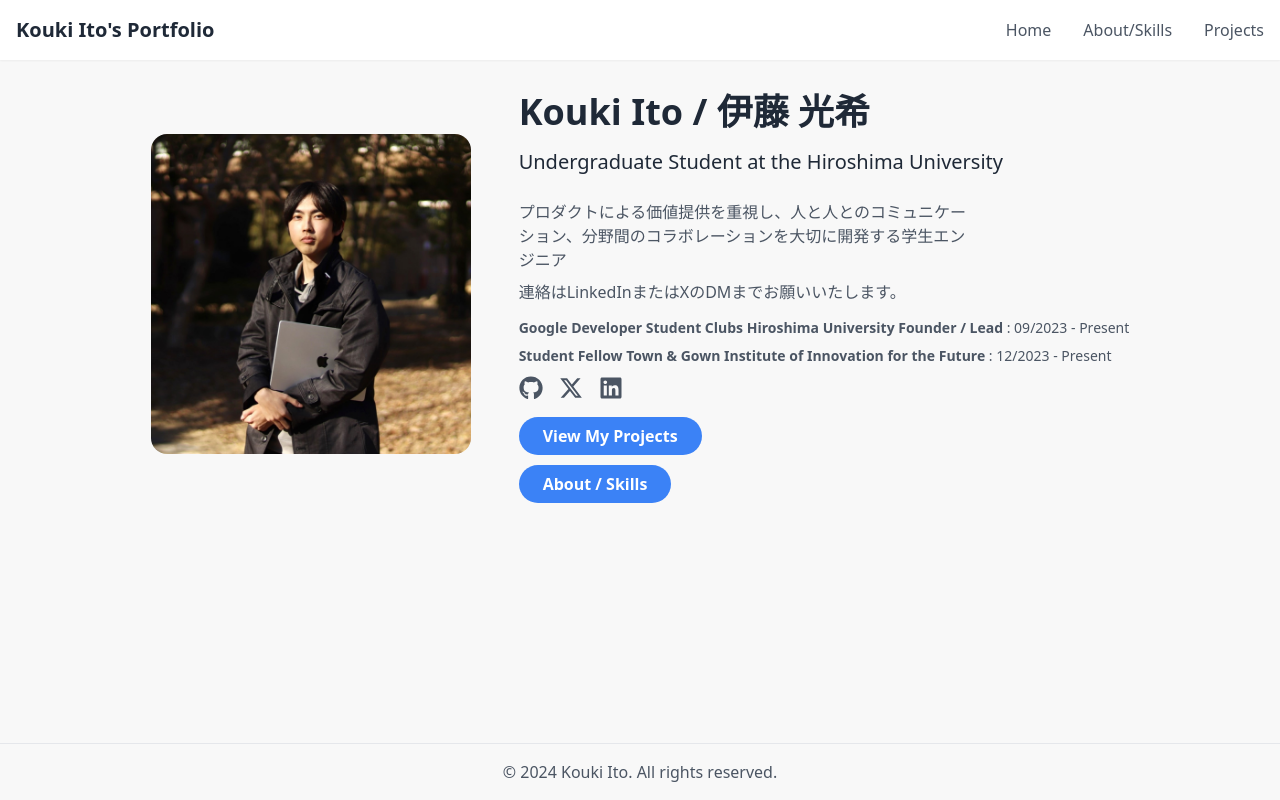
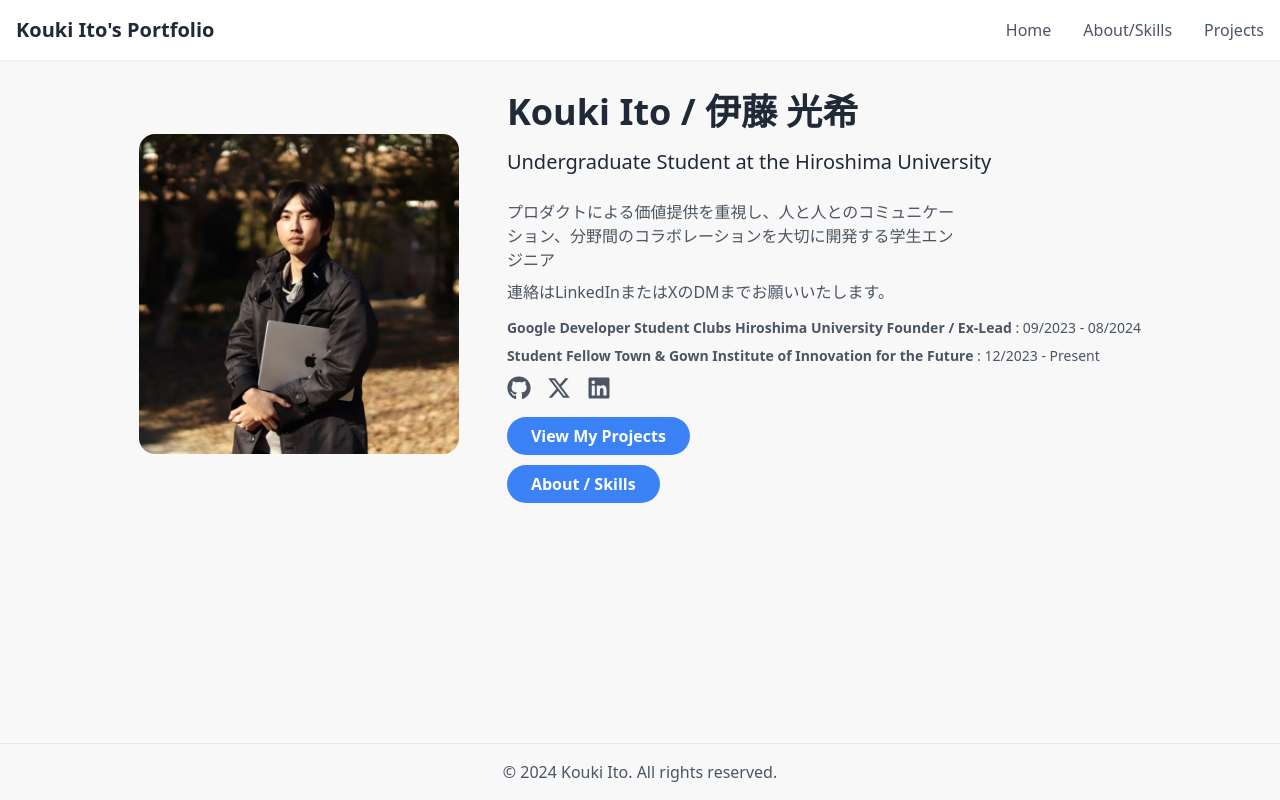
Before and after one commit to koukiito/portfolio-next, a Next.js app in the folder app/: page / in a window 1280 px wide. Built offline with nearby package versions, Linux system fonts and the light colour scheme.

Commit message:
update: gdsc title

```diff
--- a/app/src/data/contents.ts
+++ b/app/src/data/contents.ts
@@ -40,8 +40,8 @@ export const contents = {
     positions: [
       {
         title:
-          "Google Developer Student Clubs Hiroshima University Founder / Lead",
-        date: "09/2023 - Present",
+          "Google Developer Student Clubs Hiroshima University Founder / Ex-Lead",
+        date: "09/2023 - 08/2024",
       },
       {
         title:
```
